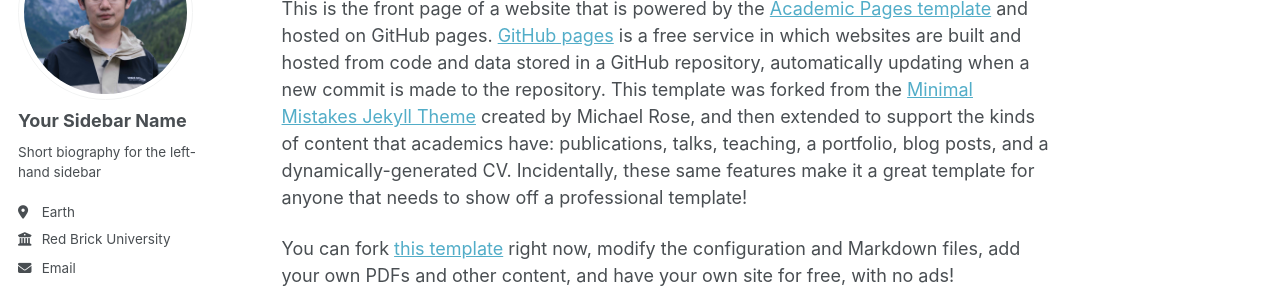
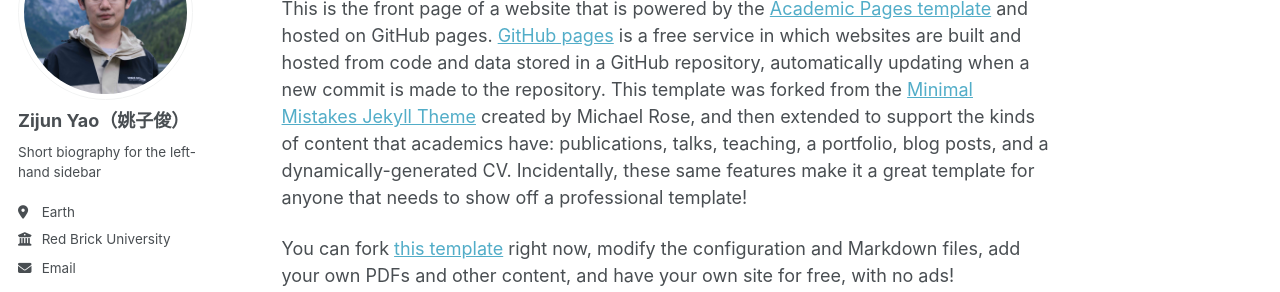
Before and after one commit to Zijun-Yao/Zijun-Yao.github.io, a Jekyll site: the page built from _pages/about.md, in a window 1280 px wide. Shown: the part 174-466 px from the top of the page. Built offline with Jekyll 4.4.1, drawn with Linux system fonts in a browser that asks for light colours; some web fonts are replaced; a script that is not in the unit is left out.

Commit message:
change sidebar name

```diff
--- a/_config.yml
+++ b/_config.yml
@@ -24,7 +24,7 @@ repository               : "academicpages/academicpages.github.io"
 author:
   # Biographic information
   avatar           : "profile.jpg"
-  name             : "Your Sidebar Name"
+  name             : "Zijun Yao（姚子俊）"
   pronouns         : # example: "she/her"
   bio              : "Short biography for the left-hand sidebar"
   location         : "Earth"
```
